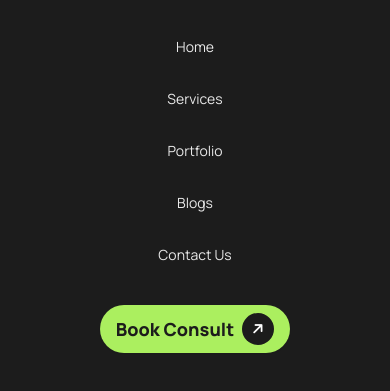
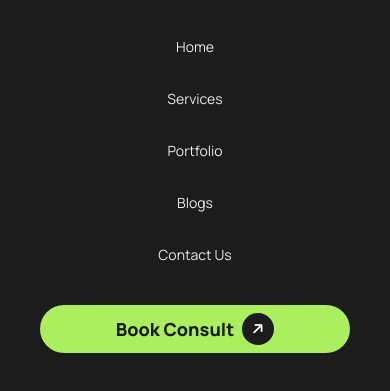
Before and after one commit to Atef-Abrar-Bhuyian/Assignment03, a plain HTML site: page index.html in a window 390 px wide. Shown: the part 6437-6828 px from the top of the page. Drawn offline with nearby package versions, Linux system fonts and the light colour scheme.

Commit message:
footer section's button modified for mobile screen

```diff
--- a/index.html
+++ b/index.html
@@ -502,7 +502,7 @@
             </ul>
         </nav>
         <a
-            class="inline-flex btn bg-btn-primary-color border-none font-extrabold text-lg text-dark-gray-color rounded-full hover:bg-black hover:text-btn-primary-color mb-4">Book
+            class="inline-flex w-full md:w-fit btn bg-btn-primary-color border-none font-extrabold text-lg text-dark-gray-color rounded-full hover:bg-black hover:text-btn-primary-color mb-4">Book
             Consult <i
                 class="fa-solid fa-arrow-right text-sm text-white bg-dark-gray-color flex items-center justify-center w-8 h-8 rounded-full -rotate-45"></i></a>
     </footer>
```
